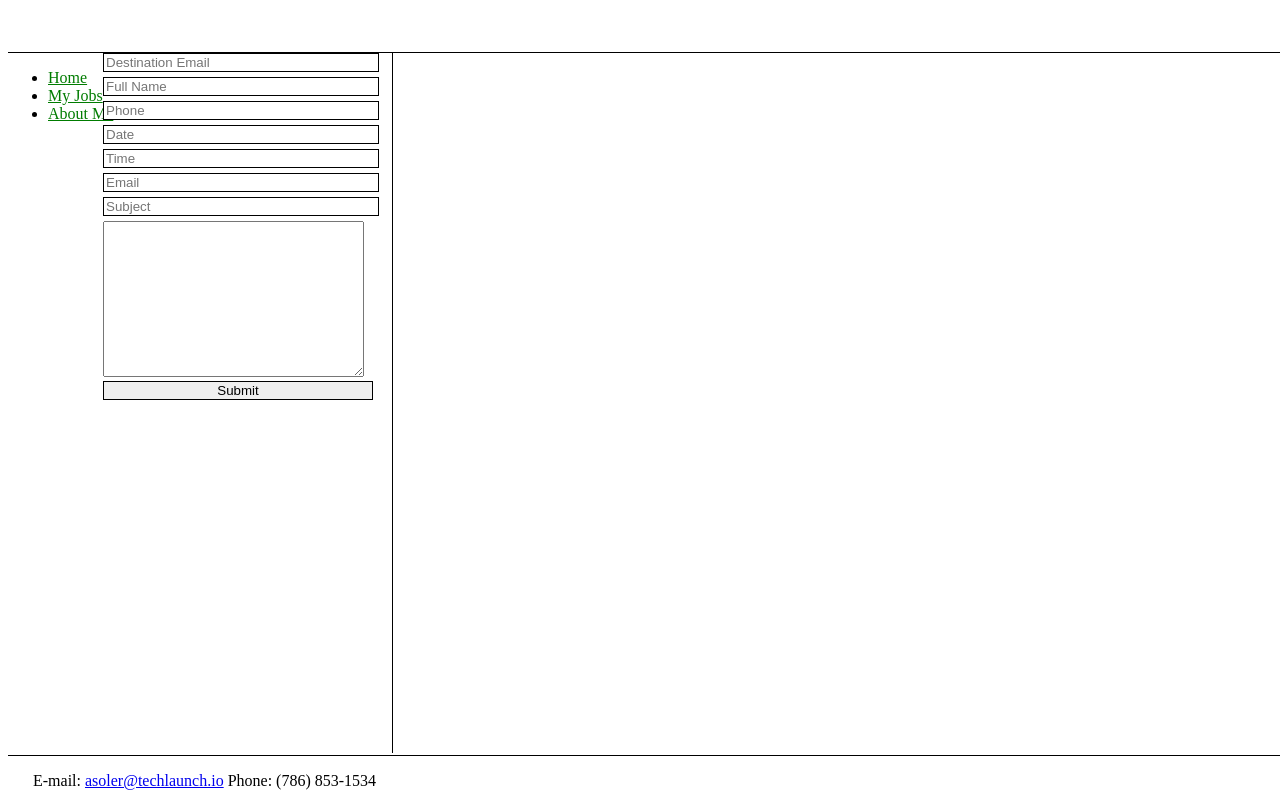
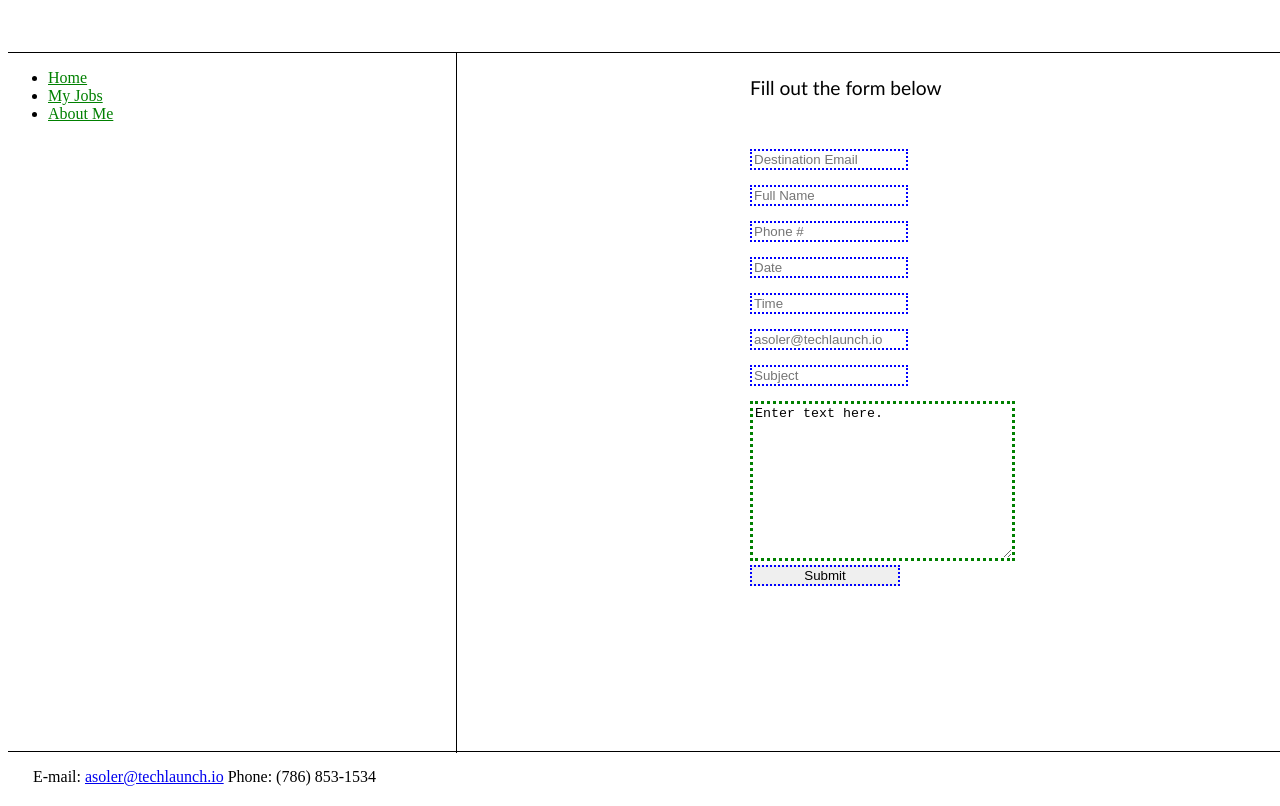
Before and after one commit to Asoler19/Form, a plain HTML site: page index.html in a window 1280 px wide. Shown: the part 74-880 px from the top of the page. Drawn offline with Linux system fonts and the light colour scheme.

Commit message:
Fixed Issues

```diff
--- a/index.html
+++ b/index.html
@@ -23,15 +23,16 @@
     </div>
     <div class="main">
         <!-- I need to make the following: Destination email, Full Name, Phone, ddate, Time, Email, Subject, a textarea to hold the email, and submit button-->
+        <p>Fill out the form below</p>
         <form action="http://fvi-grad.com:4004/email" method="POST">
             <input type="text" name="dest_email" placeholder="Destination Email">
             <input type="text" name="full_name" placeholder="Full Name">
-            <input type="text" name="phone" placeholder="Phone">
+            <input type="text" name="phone" placeholder="Phone #">
             <input type="text"name="ddate" placeholder="Date">
             <input type="text"name="time" placeholder="Time">
-            <input type="text"name="email" placeholder="Email">
+            <input type="text"name="email" placeholder="asoler@techlaunch.io">
             <input type="text"name="subject" placeholder="Subject">
-            <textarea name="message" id="" cols="30" rows="10"></textarea>
+            <textarea name="message" id="" cols="30" rows="10">Enter text here.</textarea>
             <input type="submit" name="submit" value"Submit"
         </form>
     </div>
--- a/main.css
+++ b/main.css
@@ -7,49 +7,58 @@
 }
 .header a{
     position: relative;
-    left: 58%;
+    left: 60%;
     font-size: 16px;
     font-style: normal;
 }
 .sidebar{
     position: absolute;
-    display: inline-block;
-    width: 30%;
+    display: block;
+    width: 35%;
     height: 700px;
     border-right: 1px solid black;
 }
 .sidebar a{
-    color: rgb(0, 124, 0);
+    color: green;
 }
 .sidebar a:visited{
-    color: rgb(0, 124, 0);
+    color: green;
 }
-
+textarea{
+    font: green;
+    border: 3px dotted green;
+}
 .main{
     position: absolute;
     display: inline-block;
-    left: 35%
-    width: 50%
-    height: auto
-    padding: 5px;
+    top: 150px;
+    left: 750px;
+    width: 24%;
+    font-family: trebuchet ms, Arial, sans-serif;
+    font-size: 1.2em;
+    font: color green;
 }
-.footer{
-    position: absolute;
-    top: 829px;
-    width:100%;
-    height:auto;
-    padding: 1em;
-    padding-left: 25px;
-    border-top: 1px solid black;
+.main p{
+    margin-bottom: 50px;
+    margin-top: 0px;
 }
+form{
+    margin: auto;
+    position: relative;
 
-form{
-    margin: 0px 0px 0px 95px;
 }
 form input{
     display: block;
-    width: 270px;
-    border: 1px solid black;
-    margin: 0px 0px 0px;
-    margin-bottom: 5px;
+    width: 150px;
+    border: 2px dotted blue;
+    margin-bottom: 15px;
 }
+.footer{
+    display: inline-block;
+    position: absolute;
+    top:825px;
+    width: 100%;
+    height: auto;
+    padding: 1em 1em 1em 25px;
+    border-top: 1px solid black;
+}
```
